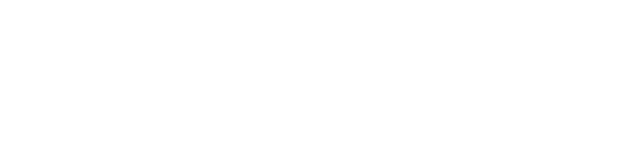
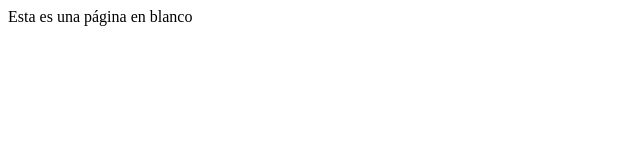
Before and after one commit to CamiloHernandezM/CamiloHernandezM.github.io, a plain HTML site: page index.html in a window 1280 px wide. Shown: the whole page, without its empty margins (0-640 px from the left). Drawn offline with Linux system fonts and the light colour scheme.

Commit message:
se agregó info a la página html

```diff
--- a/index.html
+++ b/index.html
@@ -3,9 +3,9 @@
 <head>
     <meta charset="UTF-8">
     <meta name="viewport" content="width=device-width, initial-scale=1.0">
-    <title>Document</title>
+    <title>Página </title>
 </head>
 <body>
-
+    Esta es una página en blanco
 </body>
 </html>
```
